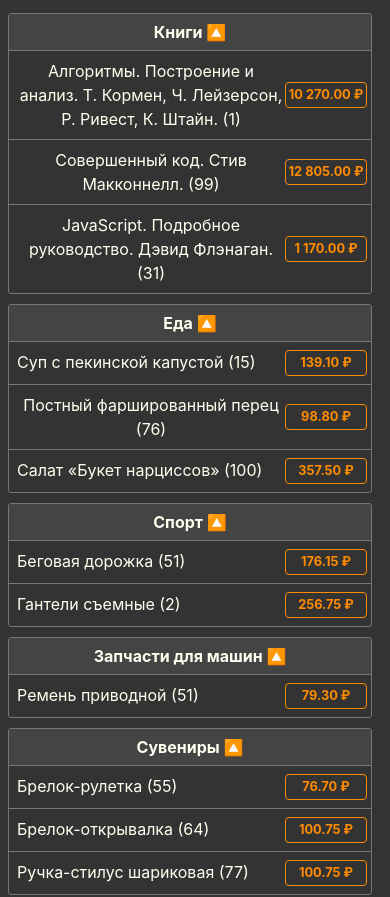
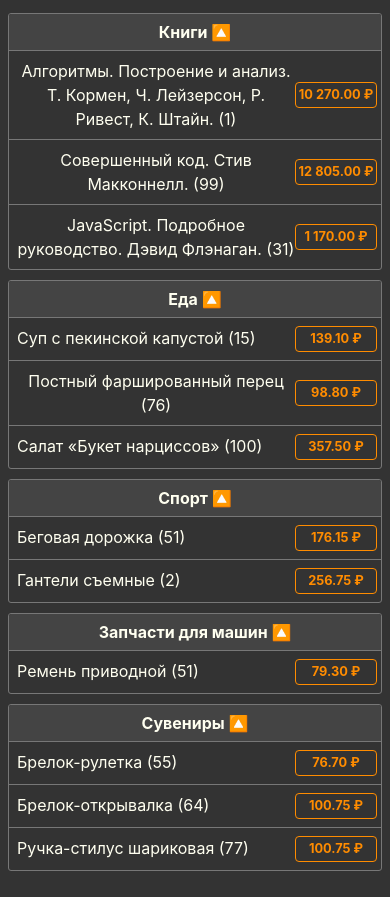
Before and after one commit to Dyasik/vue-shop, a Vue app: page / in a window 390 px wide. Shown: the top 897 px of the page. Built offline with nearby package versions, Linux system fonts and the light colour scheme.

Commit message:
Make categories fill full width on mobile

```diff
--- a/src/components/product-components/Category.vue
+++ b/src/components/product-components/Category.vue
@@ -67,7 +67,7 @@
 
   @media screen and (max-width: 800px) {
     .category {
-      flex-basis: calc(100% - 10px);
+      flex-basis: 100%;
     }
 
     .body {
```
